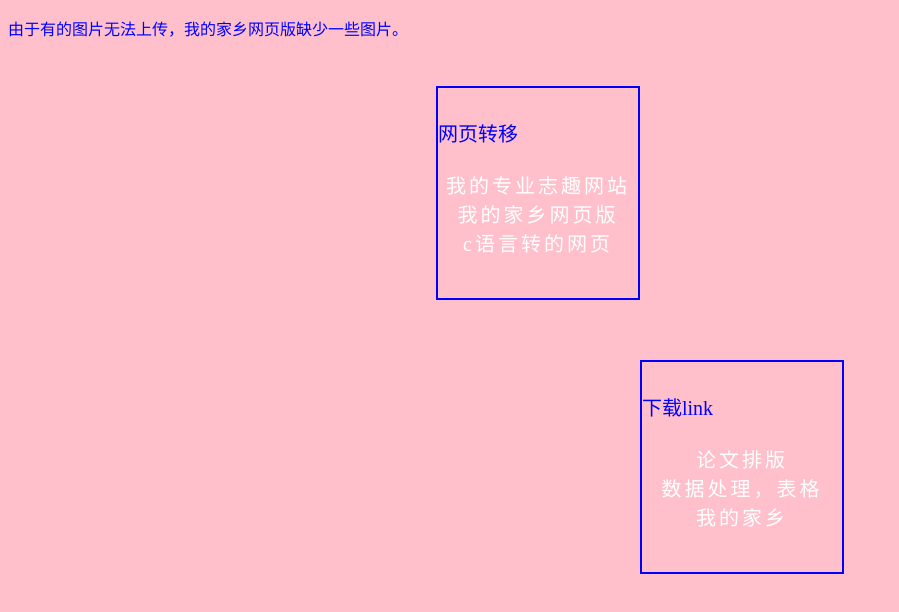
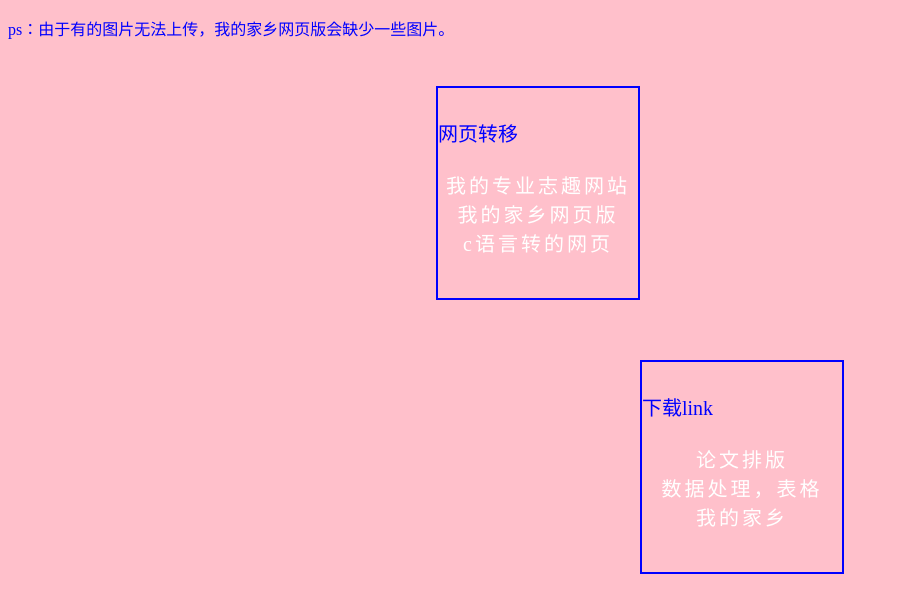
Before and after one commit to zhou222/TEST, a plain HTML site: page index.html in a window 1280 px wide. Shown: the whole page, without its empty margins (0-899 px from the left). Drawn offline with Linux system fonts and the light colour scheme.

Commit message:
Update index.html

```diff
--- a/index.html
+++ b/index.html
@@ -6,7 +6,7 @@
 <link rel="stylesheet" type="text/css" href="ss.css">
 </head>
 <body>
-  <p>由于有的图片无法上传，我的家乡网页版缺少一些图片。<p>
+  <p>ps：由于有的图片无法上传，我的家乡网页版会缺少一些图片。<p>
 <ul id="flo">
 <li style="font-size:20px;text-align:left;" >网页转移</li>
 <br>
```
